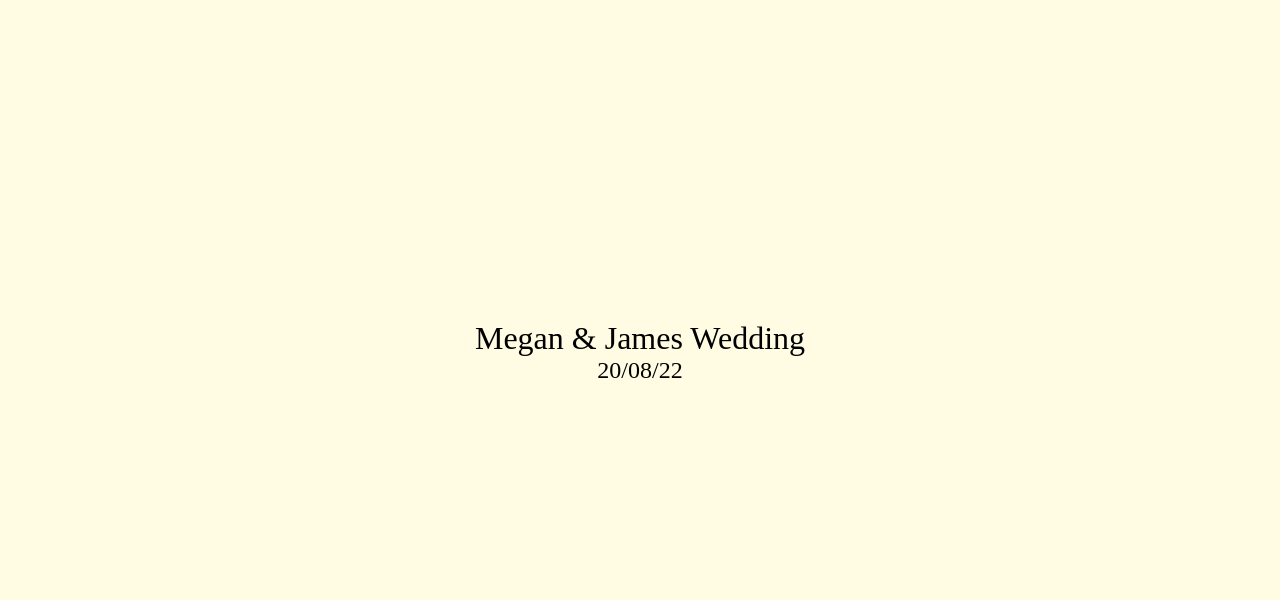
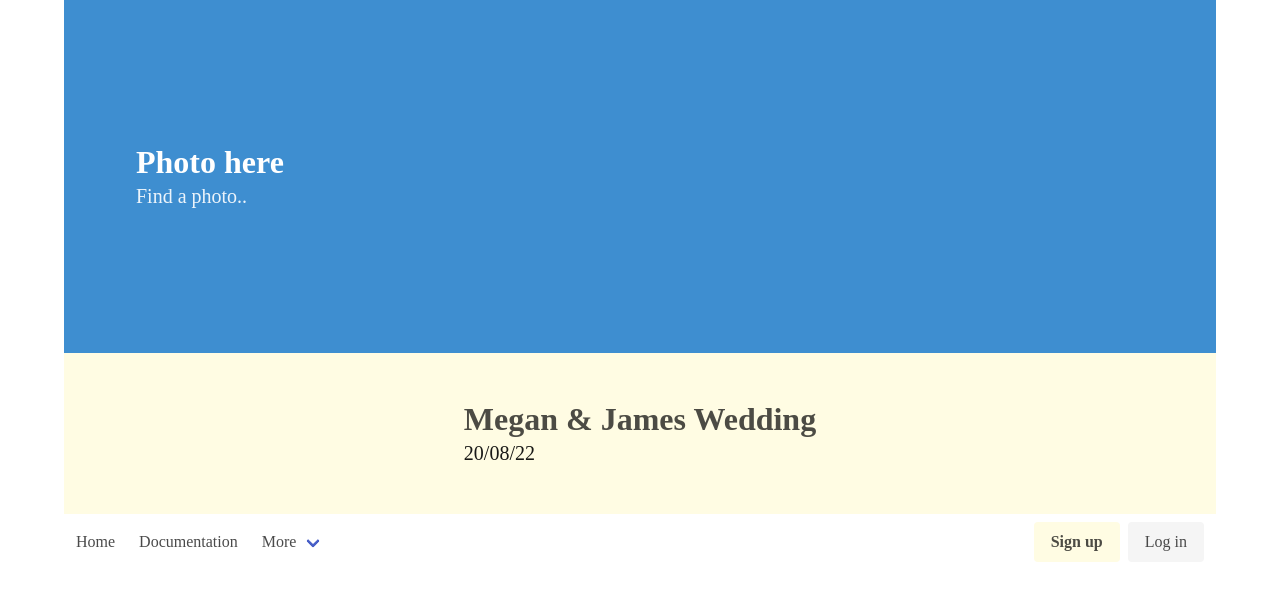
Before and after one commit to jwaterworth/megan-and-james-wedding, a Gatsby site: page / in a window 1280 px wide. Built offline with nearby package versions, Linux system fonts and the light colour scheme; Gatsby itself is replaced by a stand-in of ours.

Commit message:
start using bulma

```diff
--- a/gatsby-browser.js
+++ b/gatsby-browser.js
@@ -6,4 +6,4 @@
 
 // You can delete this file if you're not using it
 
-import "./src/styles/global.css"
+// import "./src/styles/global.css"
--- a/gatsby-config.js
+++ b/gatsby-config.js
@@ -30,6 +30,7 @@ module.exports = {
       },
     },
     `gatsby-plugin-gatsby-cloud`,
+    `gatsby-plugin-sass`,
     // this (optional) plugin enables Progressive Web App + Offline functionality
     // To learn more, visit: https://gatsby.dev/offline
     // `gatsby-plugin-offline`,
--- a/src/pages/index.tsx
+++ b/src/pages/index.tsx
@@ -1,8 +1,9 @@
 import { graphql, useStaticQuery } from "gatsby";
 import React from "react";
+import "../styles/mystyles.scss";
 import { Helmet } from "react-helmet";
 
-export default function Home() {
+export default function IndexPage() {
   const { site } = useStaticQuery(
     graphql`
       query {
@@ -16,17 +17,103 @@ export default function Home() {
       }
     `
   );
+  // return (
+  //   <div className="container">
+  //     <Helmet>
+  //       <meta charSet="utf-8" />
+  //       <title>{site.siteMetadata.title}</title>
+  //       <link rel="canonical" href={site.siteMetadata.url} />
+  //     </Helmet>
+  //     <h1 style={{ margin: "auto", width: "fit-content" }}>
+  //       Megan & James Wedding
+  //     </h1>
+  //     <h2 style={{ margin: "auto", width: "fit-content" }}>20/08/22</h2>
+  //   </div>
+  // );
   return (
-    <div className="container">
+    <div className="container has-background-primary">
       <Helmet>
         <meta charSet="utf-8" />
+        <meta
+          name="viewport"
+          content="width=device-width, initial-scale=1"
+        ></meta>
         <title>{site.siteMetadata.title}</title>
         <link rel="canonical" href={site.siteMetadata.url} />
       </Helmet>
-      <h1 style={{ margin: "auto", width: "fit-content" }}>
-        Megan & James Wedding
-      </h1>
-      <h2 style={{ margin: "auto", width: "fit-content" }}>20/08/22</h2>
+      <section className="hero is-medium is-info">
+        <div className="hero-body">
+          <p className="title">Photo here</p>
+          <p className="subtitle">Find a photo..</p>
+        </div>
+      </section>
+      <section className="hero is-primary">
+        <div className="container">
+          <div className="hero-body">
+            <p className="title">Megan & James Wedding</p>
+            <p className="subtitle">20/08/22</p>
+          </div>
+        </div>
+      </section>
+      <section>
+        <nav className="navbar" role="navigation" aria-label="main navigation">
+          <div className="navbar-brand">
+            {/* <a className="navbar-item" href="https://bulma.io">
+            <img src="https://bulma.io/images/bulma-logo.png" width="112" height="28">
+          </a> */}
+
+            <a
+              role="button"
+              className="navbar-burger"
+              aria-label="menu"
+              aria-expanded="false"
+              data-target="navbarBasicExample"
+            >
+              <span aria-hidden="true"></span>
+              <span aria-hidden="true"></span>
+              <span aria-hidden="true"></span>
+            </a>
+          </div>
+          <div id="navbarBasicExample" className="navbar-menu">
+            <div className="navbar-start">
+              <a className="navbar-item">Home</a>
+
+              <a className="navbar-item">Documentation</a>
+
+              <div className="navbar-item has-dropdown is-hoverable">
+                <a className="navbar-link">More</a>
+
+                <div className="navbar-dropdown">
+                  {/* <a className="navbar-item">
+            About
+          </a>
+          <a className="navbar-item">
+            Jobs
+          </a>
+          <a className="navbar-item">
+            Contact
+          </a>
+          <hr className="navbar-divider">
+          <a className="navbar-item">
+            Report an issue
+          </a> */}
+                </div>
+              </div>
+            </div>
+
+            <div className="navbar-end">
+              <div className="navbar-item">
+                <div className="buttons">
+                  <a className="button is-primary">
+                    <strong>Sign up</strong>
+                  </a>
+                  <a className="button is-light">Log in</a>
+                </div>
+              </div>
+            </div>
+          </div>
+        </nav>
+      </section>
     </div>
   );
 }
--- /dev/null
+++ b/src/styles/mystyles.scss
@@ -0,0 +1,17 @@
+@charset "utf-8";
+
+// If need, change your variables before importing Bulma
+$title-color: #000000;
+$primary: #fffce3;
+$background: #fffce3;
+
+$family-sans-serif: Baskerville;
+
+// html,
+// body {
+//   font-family: Baskerville;
+//   background-color: #fffce3;
+//   //   margin: 0;
+//   //   padding: 0;
+// }
+@import "~bulma/bulma.sass";
```
Also changed, not shown: package.json (+5 -2 lines), 1 other file.
